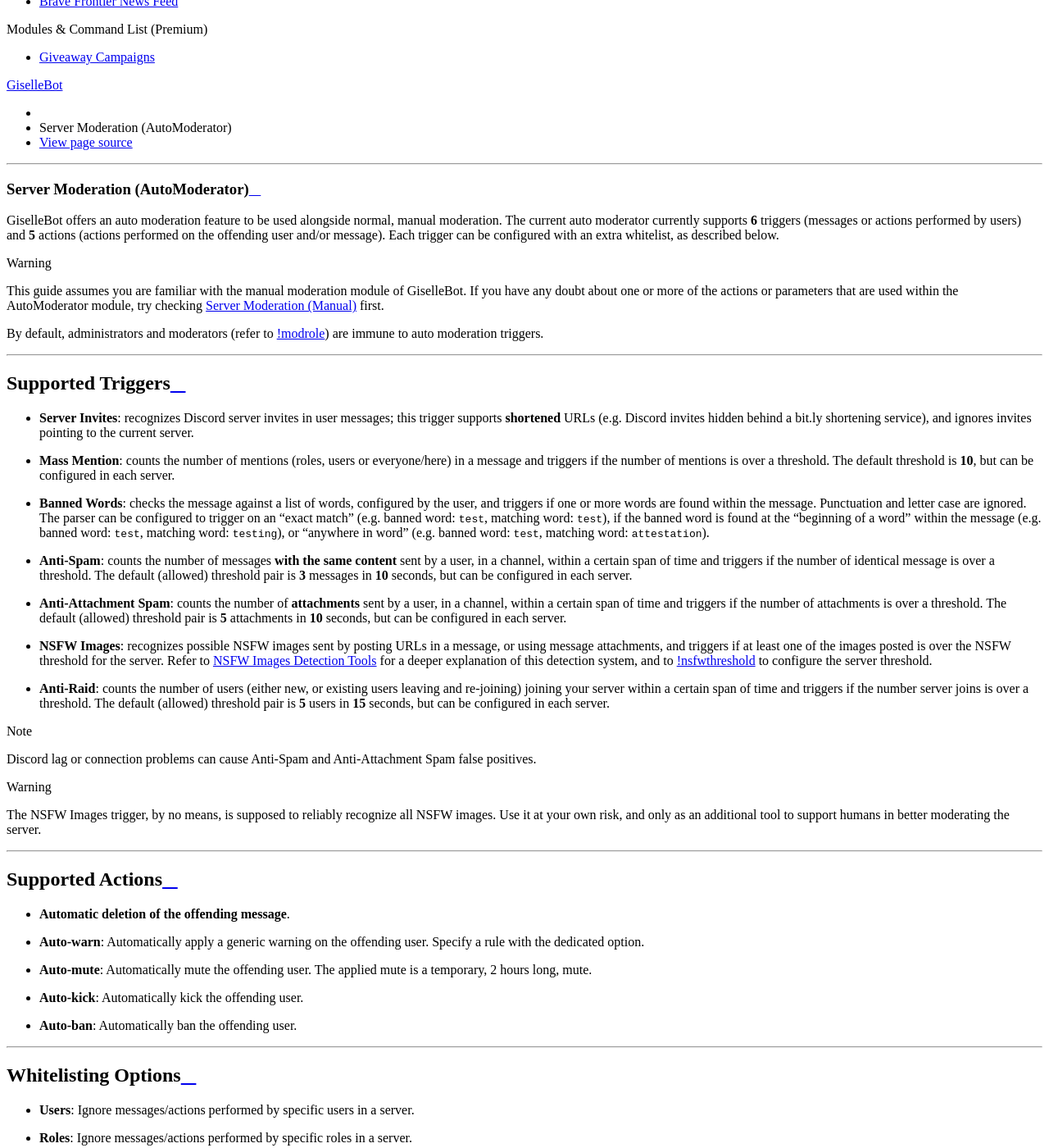
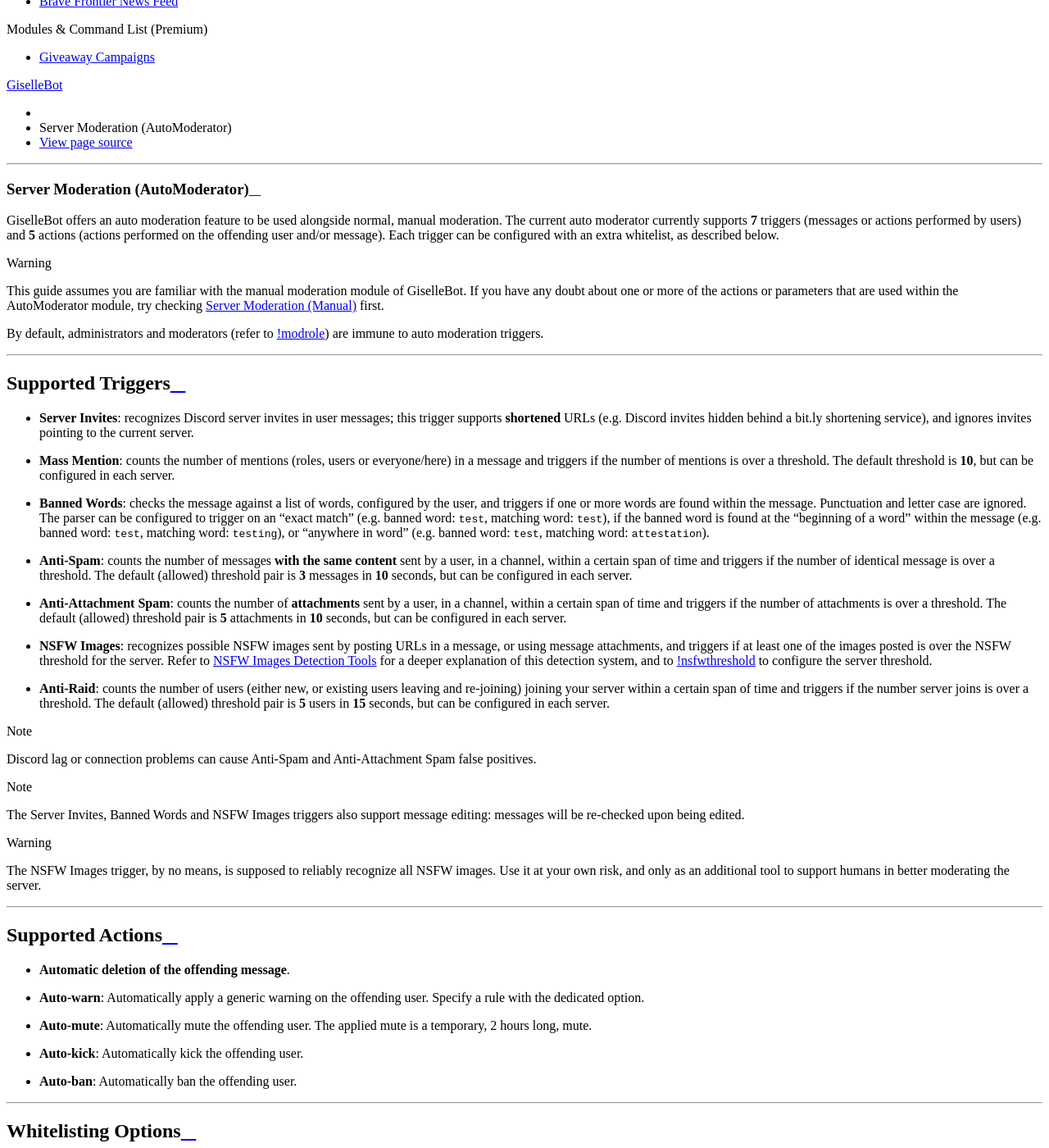
Before and after one commit to cycloptux/GiselleBot-Documentation, a Sphinx documentation site: the page built from docs/source/modules/automoderator.rst, in a window 1280 px wide and 1400 px high, scrolled down 1060 px. Shown: the whole window at 82% size. Built offline with Sphinx 7.4.7 and the Read the Docs theme 2.0.0, drawn with Linux system fonts in a browser that asks for light colours.

Commit message:
Fixed a couple lines.

```diff
--- a/docs/source/modules/automoderator.rst
+++ b/docs/source/modules/automoderator.rst
@@ -2,7 +2,7 @@
 Server Moderation (AutoModerator)
 *********************************
 
-|bot_name| offers an auto moderation feature to be used alongside normal, manual moderation. The current auto moderator currently supports **6** triggers (messages or actions performed by users) and **5** actions (actions performed on the offending user and/or message). Each trigger can be configured with an extra whitelist, as described below.
+|bot_name| offers an auto moderation feature to be used alongside normal, manual moderation. The current auto moderator currently supports **7** triggers (messages or actions performed by users) and **5** actions (actions performed on the offending user and/or message). Each trigger can be configured with an extra whitelist, as described below.
 
 .. warning::
     This guide assumes you are familiar with the manual moderation module of |bot_name|\ . If you have any doubt about one or more of the actions or parameters that are used within the AutoModerator module, try checking :ref:`moderation-module` first.
@@ -24,6 +24,9 @@
 
 .. note::
     Discord lag or connection problems can cause Anti-Spam and Anti-Attachment Spam false positives.
+
+.. note::
+    The Server Invites, Banned Words and NSFW Images triggers also support message editing: messages will be re-checked upon being edited.
 
 .. warning::
     The NSFW Images trigger, by no means, is supposed to reliably recognize all NSFW images. Use it at your own risk, and only as an additional tool to support humans in better moderating the server.
```
